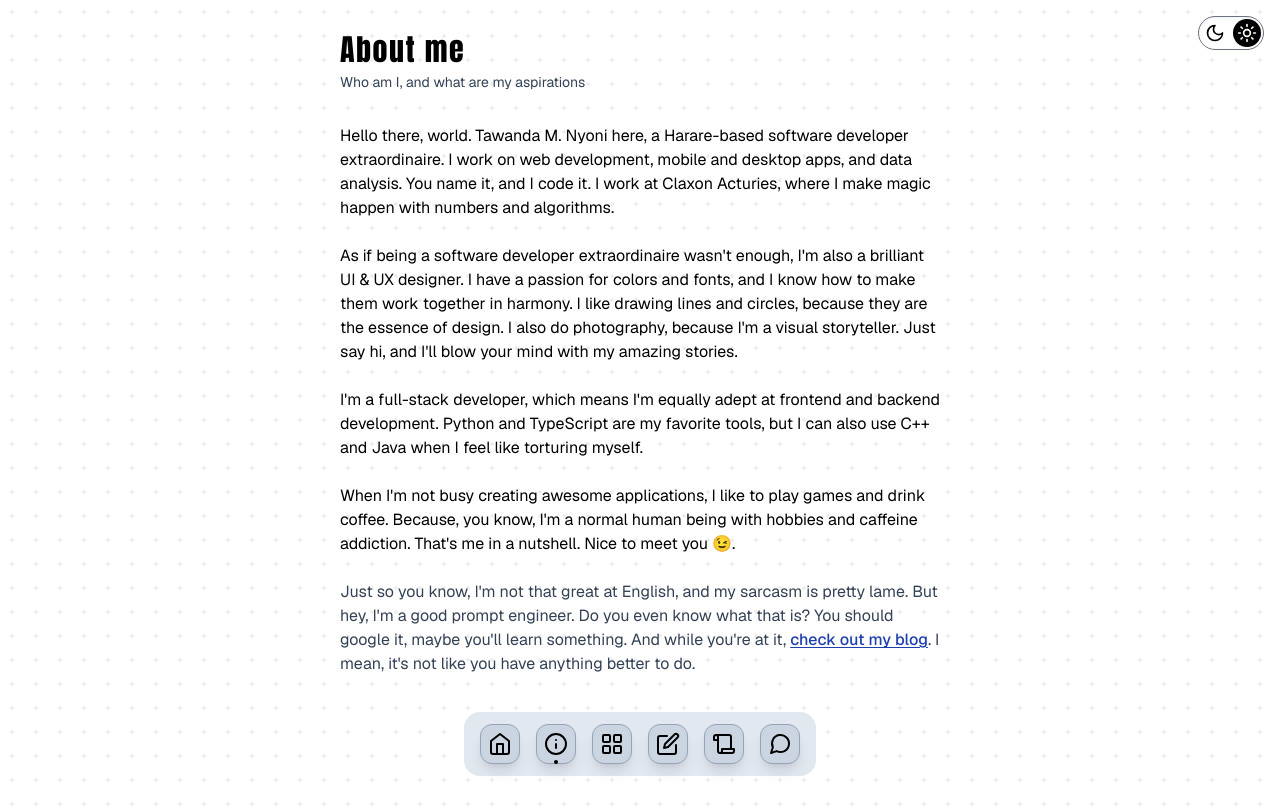
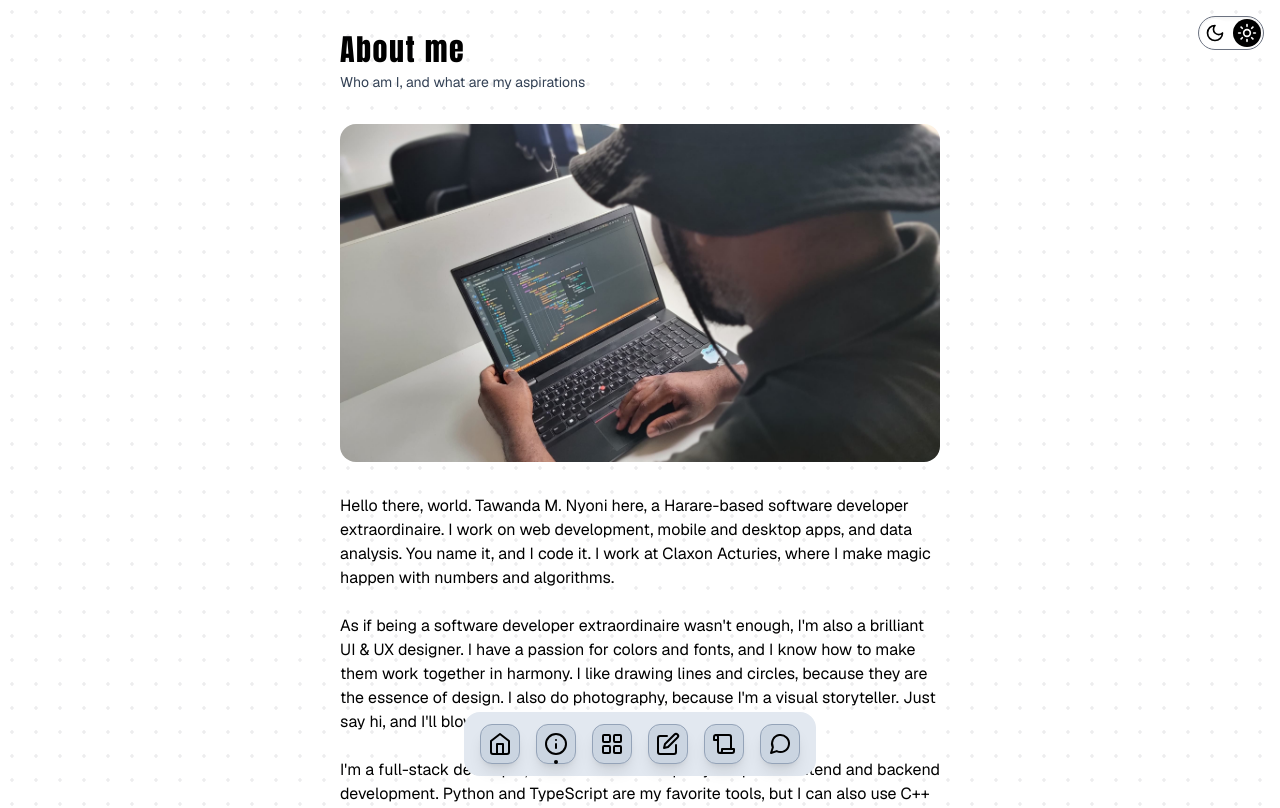
Before and after one commit to tmnyoni/tmnyoni.github.io, a Next.js app: page /about-me in a window 1280 px wide. Shown: the top 808 px of the page. Built offline with nearby package versions, Linux system fonts and the light colour scheme.

Commit message:
add my picture on about page

```diff
--- a/src/app/(site)/about-me/page.tsx
+++ b/src/app/(site)/about-me/page.tsx
@@ -1,5 +1,5 @@
 import { Anton, Caveat } from "next/font/google"
-import Link from "next/link"
+import Image from "next/image"
 
 import { cn } from "@/lib/utils"
 
@@ -31,6 +31,13 @@ export default function Page() {
                         <div className="mt-1 text-sm text-slate-700">
                             Who am I, and what are my aspirations
                         </div>
+                        <Image
+                            alt="my-picutre"
+                            src="/images/about-img.jpg"
+                            width={1920}
+                            height={1080}
+                            className="mt-8 rounded-2xl"
+                        />
                         <div className="mt-8 grid gap-6">
                             <p>
                                 Hello there, world. Tawanda M. Nyoni here, a
@@ -66,23 +73,6 @@ export default function Page() {
                                 That&apos;s me in a nutshell. Nice to meet you
                                 😉.
                             </p>
-
-                            <p className="text-slate-700">
-                                Just so you know, I&apos;m not that great at
-                                English, and my sarcasm is pretty lame. But hey,
-                                I&apos;m a good prompt engineer. Do you even
-                                know what that is? You should google it, maybe
-                                you&apos;ll learn something. And while
-                                you&apos;re at it,{" "}
-                                <Link
-                                    href="/blog"
-                                    className="font-medium text-blue-800 underline underline-offset-2 active:scale-95"
-                                >
-                                    check out my blog
-                                </Link>
-                                . I mean, it&apos;s not like you have anything
-                                better to do.
-                            </p>
                         </div>
                     </div>
                 </div>
```
Also changed, not shown: public/images/about-img.jpg (added).
